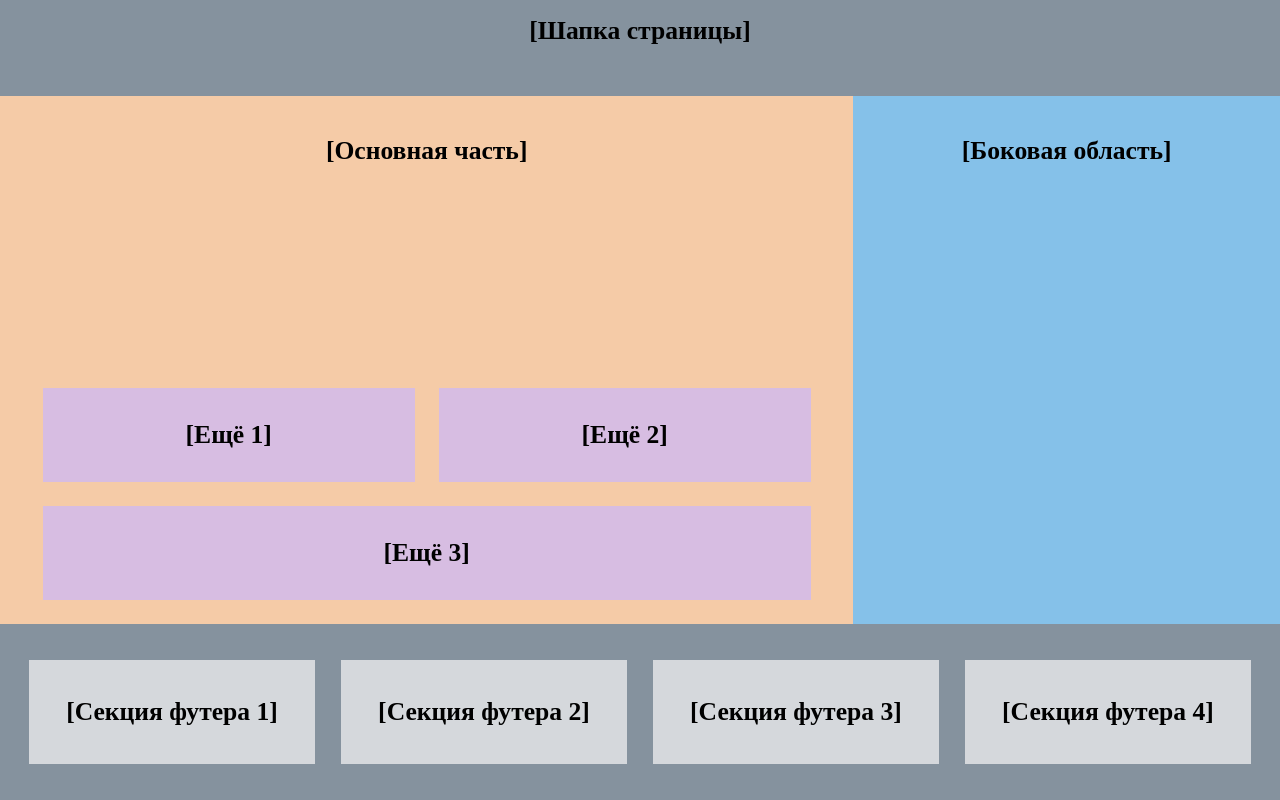
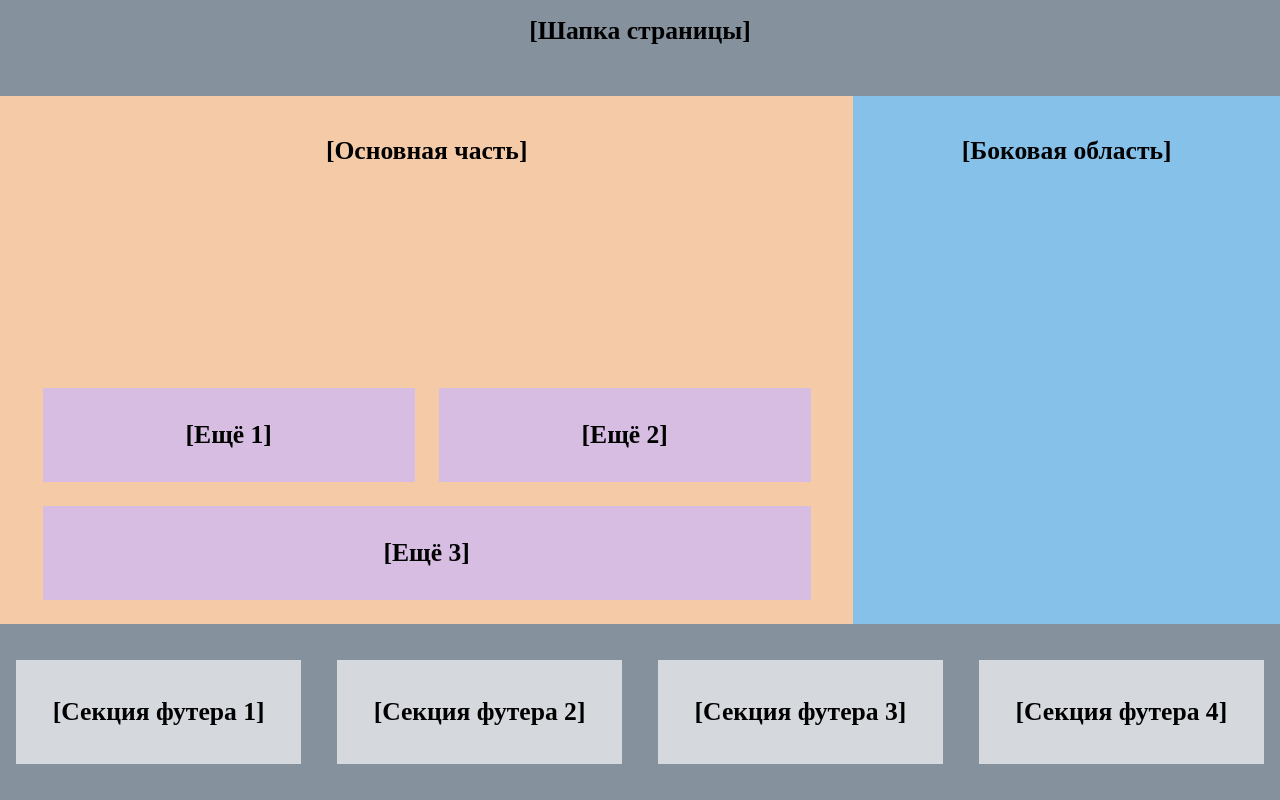
Before and after one commit to Alithsia/week7, a plain HTML site: page task1/index.html in a window 1280 px wide. Drawn offline with Linux system fonts and the light colour scheme.

Commit message:
fix: change indent and width

```diff
--- a/task1/style.css
+++ b/task1/style.css
@@ -10,6 +10,7 @@
   grid-template: 12% 3fr 1fr / 2fr 1fr;
   align-items: stretch;
   height: 100vh;
+  min-width: 200px;
 }
 
 .header {
@@ -74,43 +75,26 @@
   padding: 5vh 0;
 }
 
-/* .footer {
-  background-color: #85929e;
-  grid-row: 3/4;
-  grid-column: span 2;
-  display: grid;
-  grid-template: 20px 1fr 20px / repeat(4, 20%);
-  column-gap: 60px;
-  justify-content: space-around;
-}
-
-.section {
-  background-color: #d5d8dc;
-  grid-row: 2 / 3;
-}
-
-.section__title {
-  margin: 60px 0 0;
-} */
-
 .footer {
   padding: 1rem;
   background-color: #85929e;
   grid-row: 3/4;
   grid-column: span 2;
   display: flex;
-  justify-content: space-around;
+  justify-content: space-between;
   align-items: center;
   flex-wrap: wrap;
-  row-gap: 1.5rem;
+  row-gap: 1rem;
 }
 
 .section {
   background-color: #d5d8dc;
   padding: 0.5em;
+  max-width: 95%;
 }
 
 .section__title {
   margin: 0;
   padding: 1.5rem;
+  max-width: 90%;
 }
```
